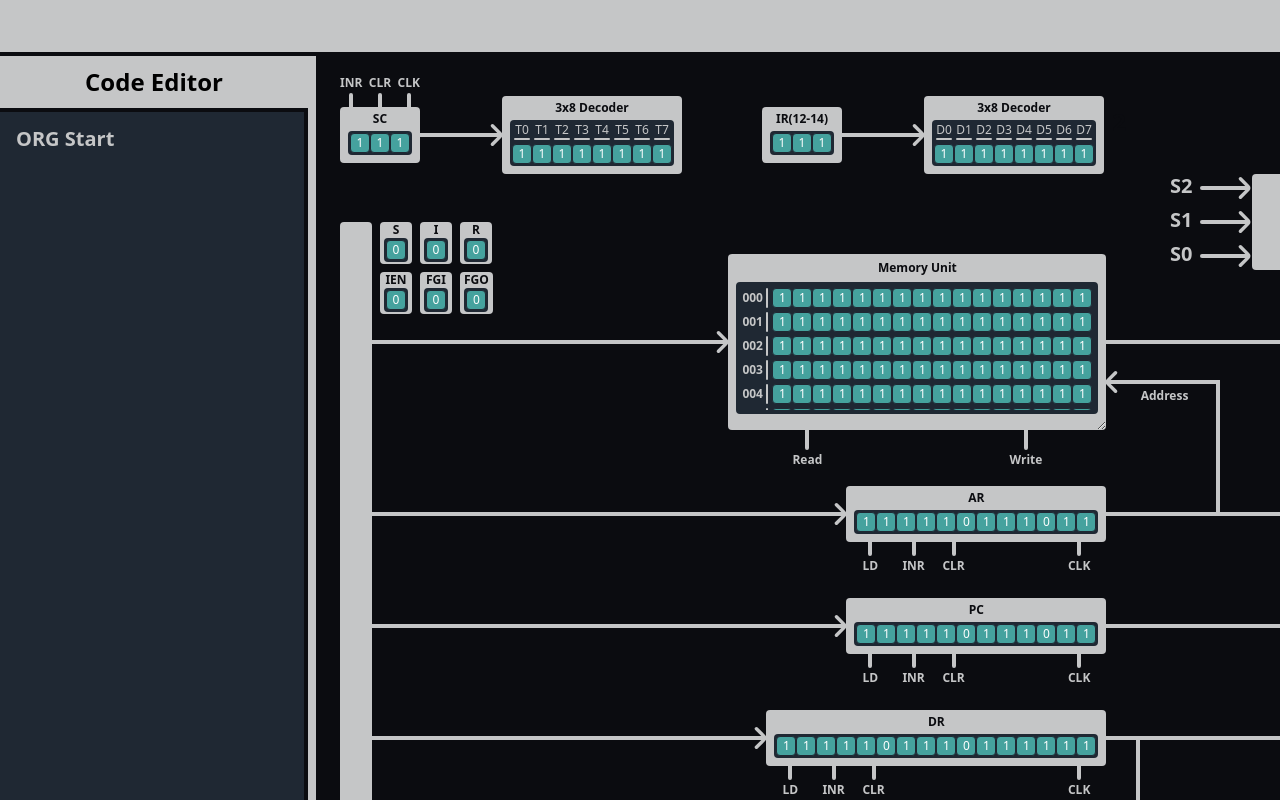
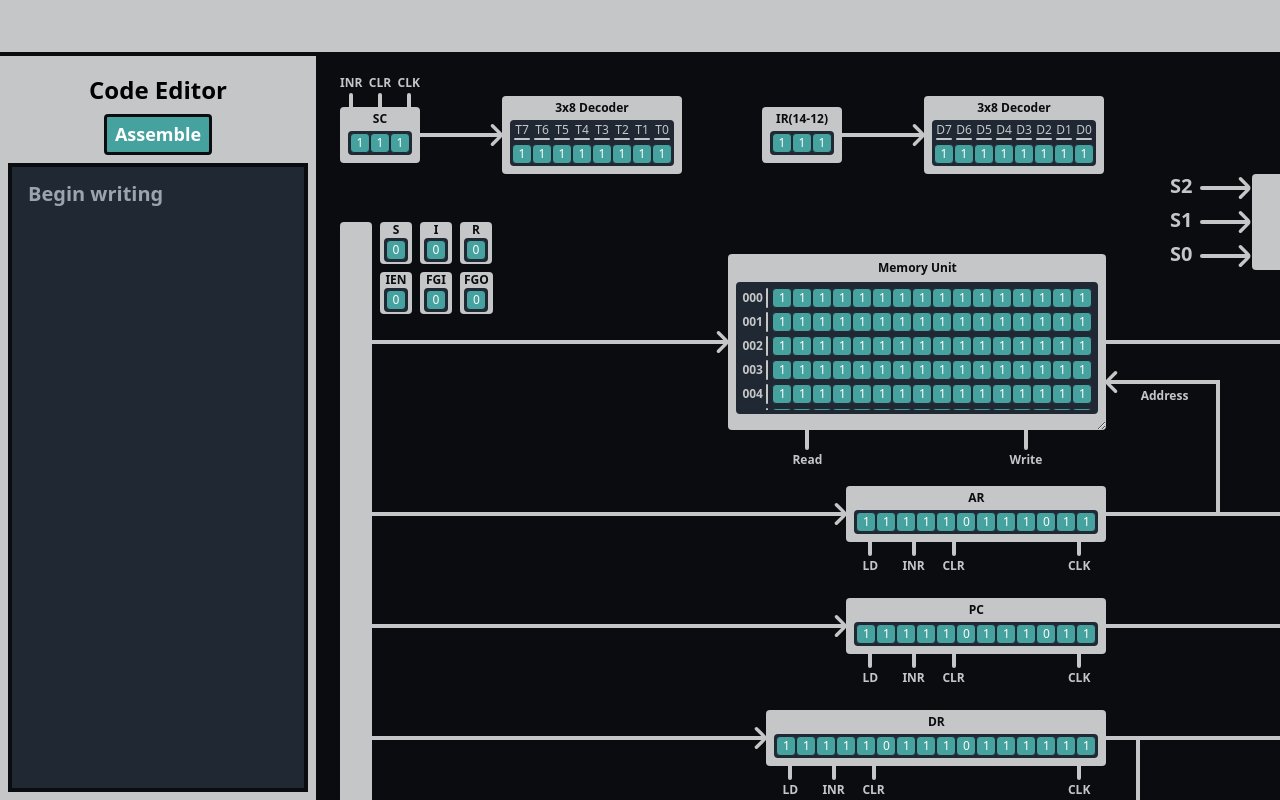
Before and after one commit to Bahador-Aryaeefar/Instruction-Set-Simulator, a Nuxt app: page / in a window 1280 px wide. Shown: the top 800 px of the page. Built offline with nearby package versions, Linux system fonts and the light colour scheme.

Commit message:
assembler init

```diff
--- a/components/datapath/decoders.vue
+++ b/components/datapath/decoders.vue
@@ -39,7 +39,7 @@
 
             <div class="w-fit px-4 pb-4 pt-2 bg-arch-white rounded-lg relative">
                 <div class="text-arch-black font-bold text-2xl text-center">3x8 Decoder</div>
-                <ul class="flex mt-2 bg-arch-gray rounded-lg p-1">
+                <ul class="flex flex-row-reverse mt-2 bg-arch-gray rounded-lg p-1">
                     <li v-for="item, index in [1, 1, 1, 1, 1, 1, 1, 1]" class="">
                         <div class="text-2xl text-center">T{{ index }}</div>
                         <div class="h-1 w-8 mx-auto bg-arch-white mb-2 rounded-full"></div>
@@ -52,7 +52,7 @@
             </div>
 
             <div class="w-fit px-4 pb-4 pt-2 bg-arch-white rounded-lg relative ml-[10rem]">
-                <div class="text-arch-black font-bold text-2xl text-center">IR(12-14)</div>
+                <div class="text-arch-black font-bold text-2xl text-center">IR(14-12)</div>
                 <ul class="flex mt-2 bg-arch-gray rounded-lg p-1">
                     <li v-for="item in [1, 1, 1]"
                         class="w-10 h-10 bg-arch-dark flex items-center justify-center text-white text-2xl font-medium rounded-lg border-[0.125rem] border-arch-gray">
@@ -71,7 +71,7 @@
 
             <div class="w-fit px-4 pb-4 pt-2 bg-arch-white rounded-lg relative">
                 <div class="text-arch-black font-bold text-2xl text-center">3x8 Decoder</div>
-                <ul class="flex mt-2 bg-arch-gray rounded-lg p-1">
+                <ul class="flex flex-row-reverse mt-2 bg-arch-gray rounded-lg p-1">
                     <li v-for="item, index in [1, 1, 1, 1, 1, 1, 1, 1]" class="">
                         <div class="text-2xl text-center">D{{ index }}</div>
                         <div class="h-1 w-8 mx-auto bg-arch-white mb-2 rounded-full"></div>
--- a/components/editor/editor.vue
+++ b/components/editor/editor.vue
@@ -1,10 +1,28 @@
 <template>
     <div
-        class="border-r-[0.5rem] border-arch-black bg-arch-white pr-4 self-strech w-[40rem] fixed z-[2] h-[calc(100dvh-7rem)] left-0 top-[7rem] flex flex-col">
-        <div class="py-4 bg-arch-white flex items-center justify-center text-[3rem] font-bold">
-            Code Editor
+        class="border-r-[0.5rem] border-arch-black bg-arch-white p-4  self-strech w-[40rem] fixed z-[2] h-[calc(100dvh-7rem)] left-0 top-[7rem] flex flex-col">
+        <div class="py-4 bg-arch-white text-[3rem] font-bold">
+            <div class="w-fit mx-auto">Code Editor</div>
+            <button @click="assemble"
+                class="block bg-arch-dark rounded-lg p-2 px-4 text-[2.25rem] font-bold text-white w-fit mx-auto mt-3 border-[0.4rem] border-arch-black">Assemble</button>
         </div>
-        <textarea style="resize: none;" class="focus:outline-none w-full h-full bg-arch-gray text-arch-white text-[2.5rem] px-8 pt-6 font-bold border-[0.5rem] border-arch-black border-l-0 border-b-0">ORG Start</textarea>
+        <textarea v-model="code" style="resize: none;"
+            class="focus:outline-none w-full h-full bg-arch-gray text-arch-white text-[2.5rem] px-8 pt-6 font-bold border-[0.5rem] border-arch-black"
+            placeholder="Begin writing"></textarea>
     </div>
     <div class="self-strech w-[40rem] shrink-0"></div>
 </template>
+
+<script setup>
+const code = ref("")
+const assemble = () => {
+    let lines = code.value.split("\n")
+    for (let [index, line] of lines.entries()) {
+        line = line.split(" ")
+        if (line.length > 3) {
+            alert(`line ${index + 1}: Too many arguments`)
+            return
+        }
+    }
+}
+</script>
```
